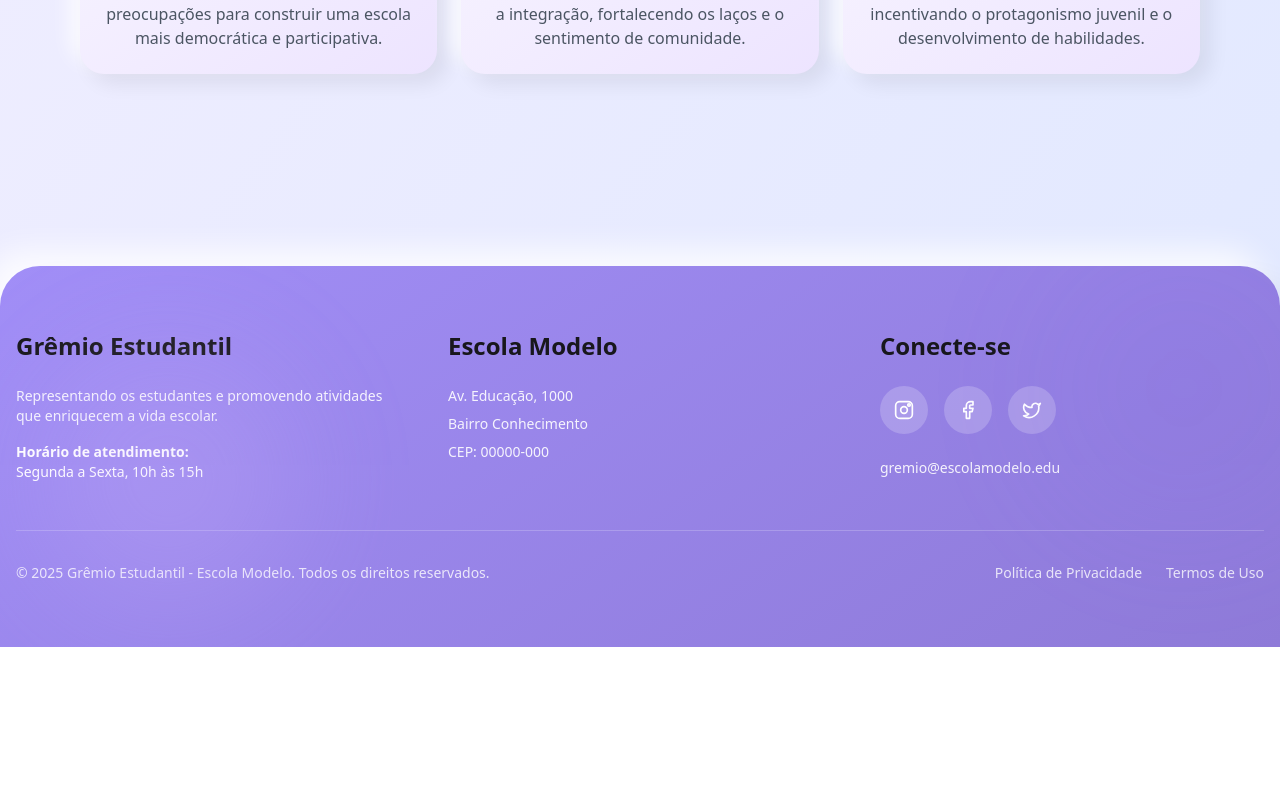
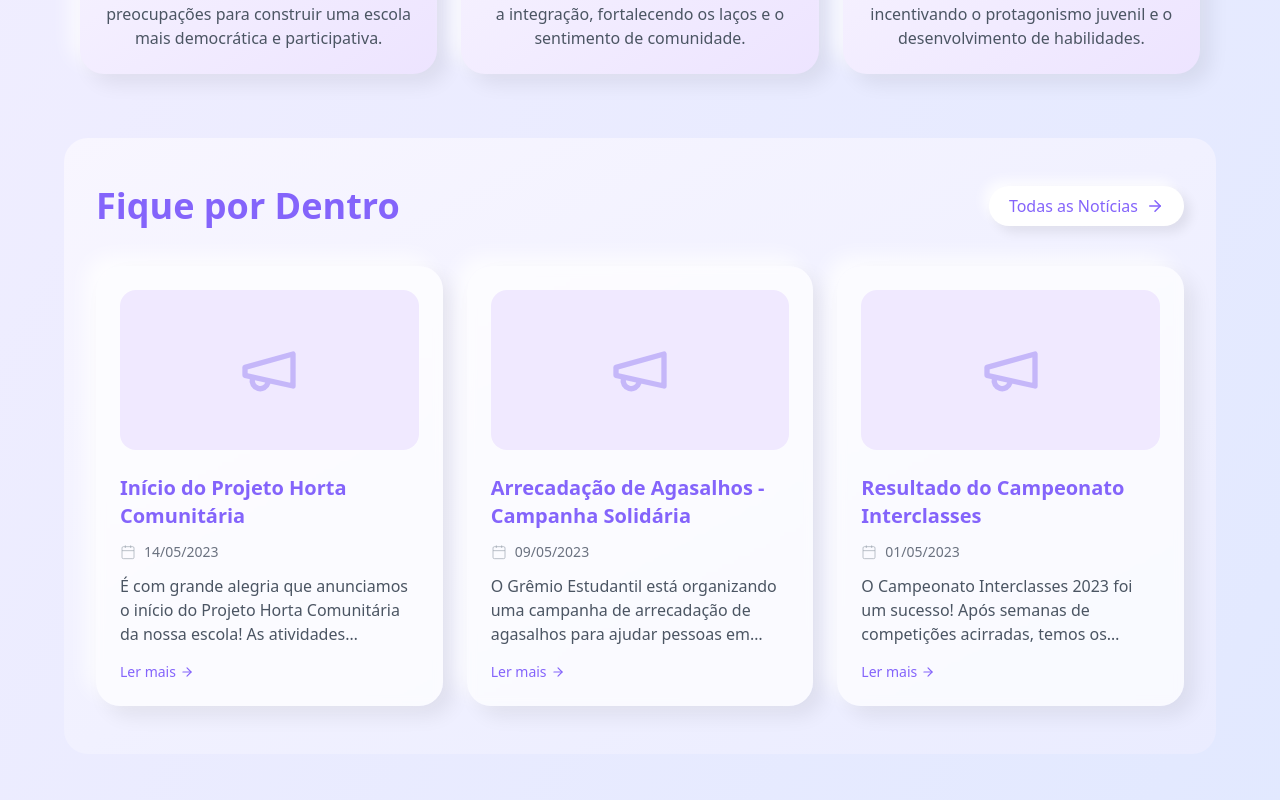
Before and after one commit to MaxwellMaciel/clay-guild-hub, a React (Vite) app: page / in a window 1280 px wide. Shown: the part 1060-1860 px from the top of the page. Before the commit the page ends 1707 px from the top, so only its background shows below. Built offline with nearby package versions, Linux system fonts and the light colour scheme.

Commit message:
Add "Fique por Dentro" section
Add a "Fique por Dentro" section below the "Nossa Missão" section on the homepage. This section will display news cards.

```diff
--- a/src/pages/Home.tsx
+++ b/src/pages/Home.tsx
@@ -93,6 +93,88 @@ const Home = () => {
           </div>
         </div>
       </section>
+
+      {/* Fique por Dentro Section */}
+      <section className="max-w-6xl mx-auto py-12 bg-gradient-to-br from-[#f8f6ff] to-[#eaecff] rounded-3xl px-4 md:px-8">
+        <div className="flex justify-between items-center mb-10">
+          <h2 className="text-4xl font-bold text-[#8464fb]">Fique por Dentro</h2>
+          <Link to="/noticias" className="flex items-center gap-2 text-[#8464fb] hover:underline font-medium bg-white px-5 py-2 rounded-full shadow-clay-sm">
+            Todas as Notícias
+            <ArrowRight size={18} />
+          </Link>
+        </div>
+
+        <div className="grid grid-cols-1 md:grid-cols-3 gap-6">
+          {/* News Card 1 */}
+          <div className="rounded-3xl bg-white/70 backdrop-blur-sm p-6 shadow-clay hover:shadow-clay-lg transition-all duration-300">
+            <div className="flex justify-center items-center h-40 mb-6 rounded-2xl bg-[#f0e9ff]">
+              <Megaphone className="text-[#9b87f5] w-16 h-16 opacity-50" />
+            </div>
+            <h3 className="text-xl font-bold text-[#8464fb] mt-4">Início do Projeto Horta Comunitária</h3>
+            <div className="flex items-center gap-2 my-3">
+              <svg className="w-4 h-4 text-gray-400" fill="none" stroke="currentColor" viewBox="0 0 24 24">
+                <rect x="3" y="4" width="18" height="18" rx="2" ry="2"></rect>
+                <line x1="16" y1="2" x2="16" y2="6"></line>
+                <line x1="8" y1="2" x2="8" y2="6"></line>
+                <line x1="3" y1="10" x2="21" y2="10"></line>
+              </svg>
+              <span className="text-sm text-gray-500">14/05/2023</span>
+            </div>
+            <p className="text-gray-600 line-clamp-3 mb-4">
+              É com grande alegria que anunciamos o início do Projeto Horta Comunitária da nossa escola! As atividades começaram...
+            </p>
+            <Link to="/noticias" className="text-[#8464fb] flex items-center gap-1 hover:underline text-sm">
+              Ler mais <ArrowRight size={14} />
+            </Link>
+          </div>
+
+          {/* News Card 2 */}
+          <div className="rounded-3xl bg-white/70 backdrop-blur-sm p-6 shadow-clay hover:shadow-clay-lg transition-all duration-300">
+            <div className="flex justify-center items-center h-40 mb-6 rounded-2xl bg-[#f0e9ff]">
+              <Megaphone className="text-[#9b87f5] w-16 h-16 opacity-50" />
+            </div>
+            <h3 className="text-xl font-bold text-[#8464fb] mt-4">Arrecadação de Agasalhos - Campanha Solidária</h3>
+            <div className="flex items-center gap-2 my-3">
+              <svg className="w-4 h-4 text-gray-400" fill="none" stroke="currentColor" viewBox="0 0 24 24">
+                <rect x="3" y="4" width="18" height="18" rx="2" ry="2"></rect>
+                <line x1="16" y1="2" x2="16" y2="6"></line>
+                <line x1="8" y1="2" x2="8" y2="6"></line>
+                <line x1="3" y1="10" x2="21" y2="10"></line>
+              </svg>
+              <span className="text-sm text-gray-500">09/05/2023</span>
+            </div>
+            <p className="text-gray-600 line-clamp-3 mb-4">
+              O Grêmio Estudantil está organizando uma campanha de arrecadação de agasalhos para ajudar pessoas em situação de vulnerabilidade...
+            </p>
+            <Link to="/noticias" className="text-[#8464fb] flex items-center gap-1 hover:underline text-sm">
+              Ler mais <ArrowRight size={14} />
+            </Link>
+          </div>
+
+          {/* News Card 3 */}
+          <div className="rounded-3xl bg-white/70 backdrop-blur-sm p-6 shadow-clay hover:shadow-clay-lg transition-all duration-300">
+            <div className="flex justify-center items-center h-40 mb-6 rounded-2xl bg-[#f0e9ff]">
+              <Megaphone className="text-[#9b87f5] w-16 h-16 opacity-50" />
+            </div>
+            <h3 className="text-xl font-bold text-[#8464fb] mt-4">Resultado do Campeonato Interclasses</h3>
+            <div className="flex items-center gap-2 my-3">
+              <svg className="w-4 h-4 text-gray-400" fill="none" stroke="currentColor" viewBox="0 0 24 24">
+                <rect x="3" y="4" width="18" height="18" rx="2" ry="2"></rect>
+                <line x1="16" y1="2" x2="16" y2="6"></line>
+                <line x1="8" y1="2" x2="8" y2="6"></line>
+                <line x1="3" y1="10" x2="21" y2="10"></line>
+              </svg>
+              <span className="text-sm text-gray-500">01/05/2023</span>
+            </div>
+            <p className="text-gray-600 line-clamp-3 mb-4">
+              O Campeonato Interclasses 2023 foi um sucesso! Após semanas de competições acirradas, temos os vencedores: Futsal: 3º ano A...
+            </p>
+            <Link to="/noticias" className="text-[#8464fb] flex items-center gap-1 hover:underline text-sm">
+              Ler mais <ArrowRight size={14} />
+            </Link>
+          </div>
+        </div>
+      </section>
     </main>
   );
 };
```
